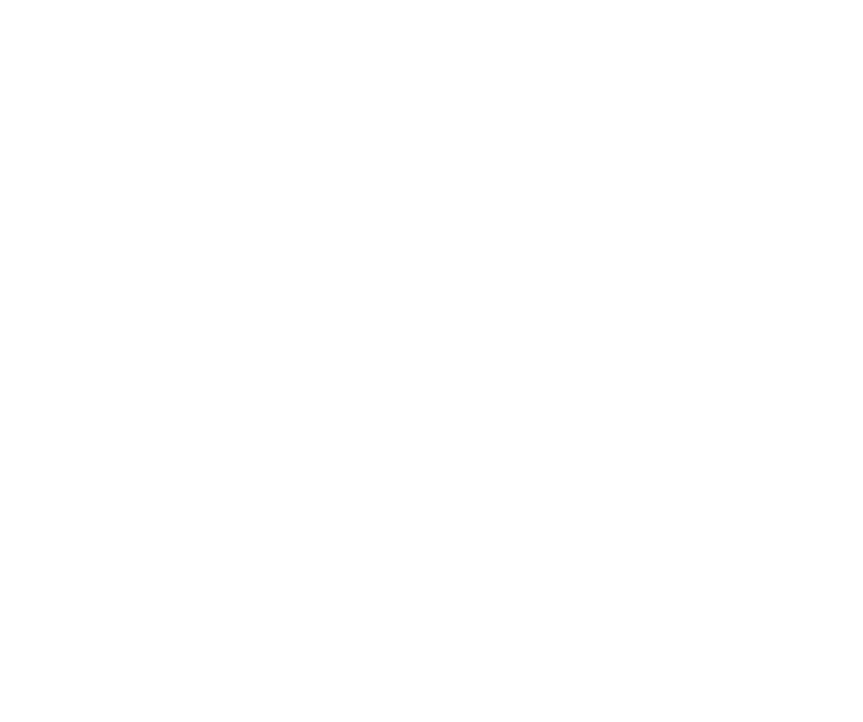
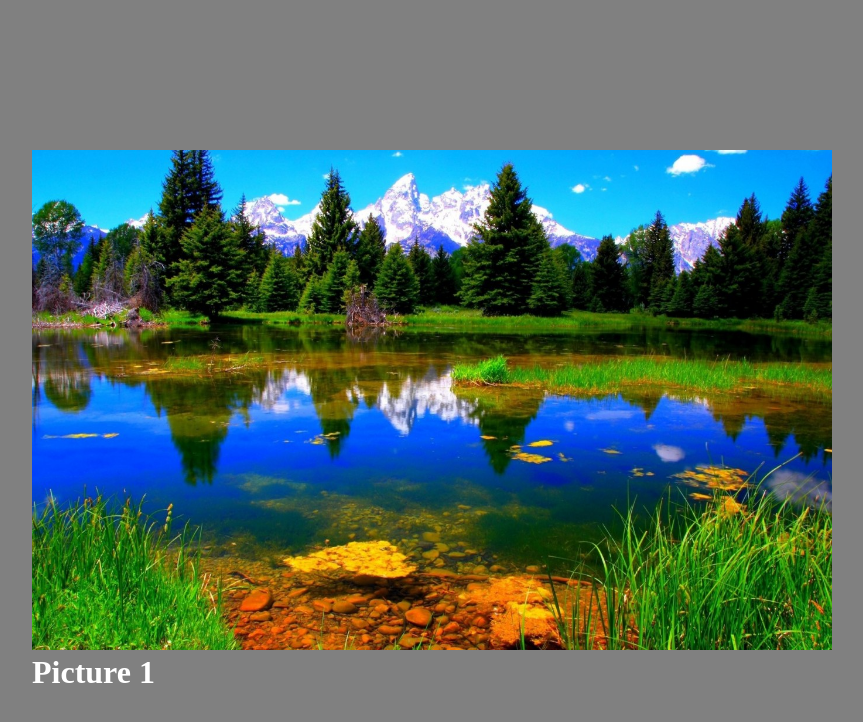
Before and after one commit to SuhrobAbdumalikov/JavaScript-lessons, a plain HTML site: page JS hometasks/24-lesson-hometask-JS/slider.html in a window 1280 px wide. Shown: the whole page, without its empty margins (208-1071 px from the left). Drawn offline with Linux system fonts and the light colour scheme.

Commit message:
slider img finished

```diff
--- a/JS hometasks/24-lesson-hometask-JS/js/slider.js
+++ b/JS hometasks/24-lesson-hometask-JS/js/slider.js
@@ -0,0 +1,26 @@
+const image = document.getElementById('img1');
+const text = document.getElementById('h1')
+const images = [
+    {
+        img:`/JS hometasks/24-lesson-hometask-JS/images/slider-im-1.jpg`,
+        txt: 'Picture 1',
+    },
+    {
+        img:`/JS hometasks/24-lesson-hometask-JS/images/slider-im-2.webp`,
+        txt: 'Picture 2',
+    },
+    {
+        img:`/JS hometasks/24-lesson-hometask-JS/images/slider-im-3.webp`,
+        txt: 'Picture 3',
+    },
+]
+let currentImg = 0;
+
+function sliderImg() {
+    currentImg++;
+    if (currentImg > images.length-1) {
+        currentImg = 0
+    }
+    image.src = images[currentImg].img;
+    text.textContent = images[currentImg].txt
+}
--- a/JS hometasks/24-lesson-hometask-JS/sass/style.scss
+++ b/JS hometasks/24-lesson-hometask-JS/sass/style.scss
@@ -0,0 +1,27 @@
+*{
+    margin: 0;
+    padding: 0;
+    box-sizing: border-box;
+}
+.container{
+    background-color: grey;
+    width: 100%;
+    height: 100vh;
+    display: flex;
+    align-items: center;
+    justify-content: center;
+
+    .sliderImages{
+        width: 800px;
+        height: 500px;
+
+        img{
+            width: 100%;
+            height: 100%;
+        }
+
+        h1{
+            color: white;
+        }
+    }
+}
--- a/JS hometasks/24-lesson-hometask-JS/slider.html
+++ b/JS hometasks/24-lesson-hometask-JS/slider.html
@@ -8,7 +8,14 @@
     <title>Slider | Img</title>
 </head>
 <body>
-
+    <div class="container">
+        <div class="sliderContent">
+            <div class="sliderImages" id="slider-Images">
+                <img src="./images/slider-im-1.jpg" id="img1" alt="slider-images" loading="lazy"/>
+                <h1 id="h1">Picture 1</h1>
+            </div>
+        </div>
+    </div>
     <script src="./js/slider.js"></script>
 </body>
 </html>
```
Also changed, not shown: JS hometasks/24-lesson-hometask-JS/images/slider-im-2.jpg (added), JS hometasks/24-lesson-hometask-JS/images/slider-im-3.jpg (added), JS hometasks/24-lesson-hometask-JS/sass/style.css, 1 other file.
